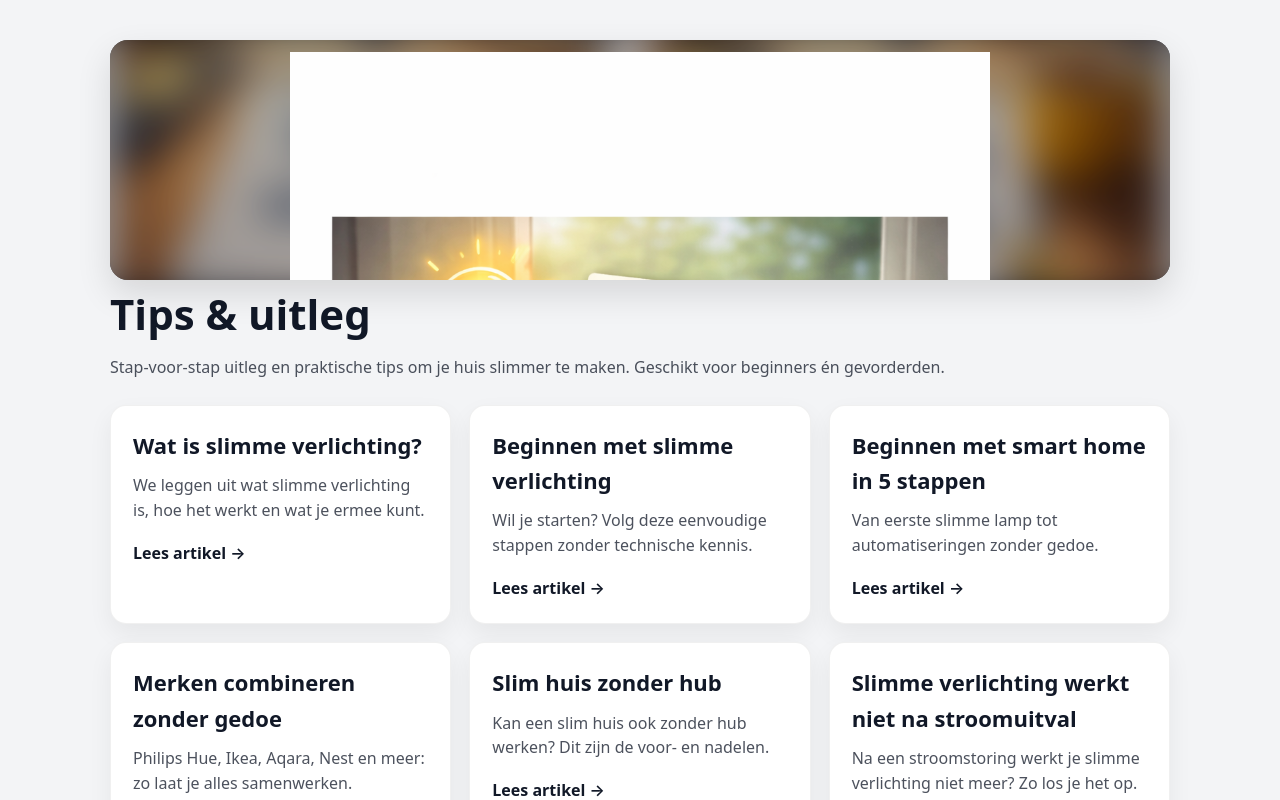
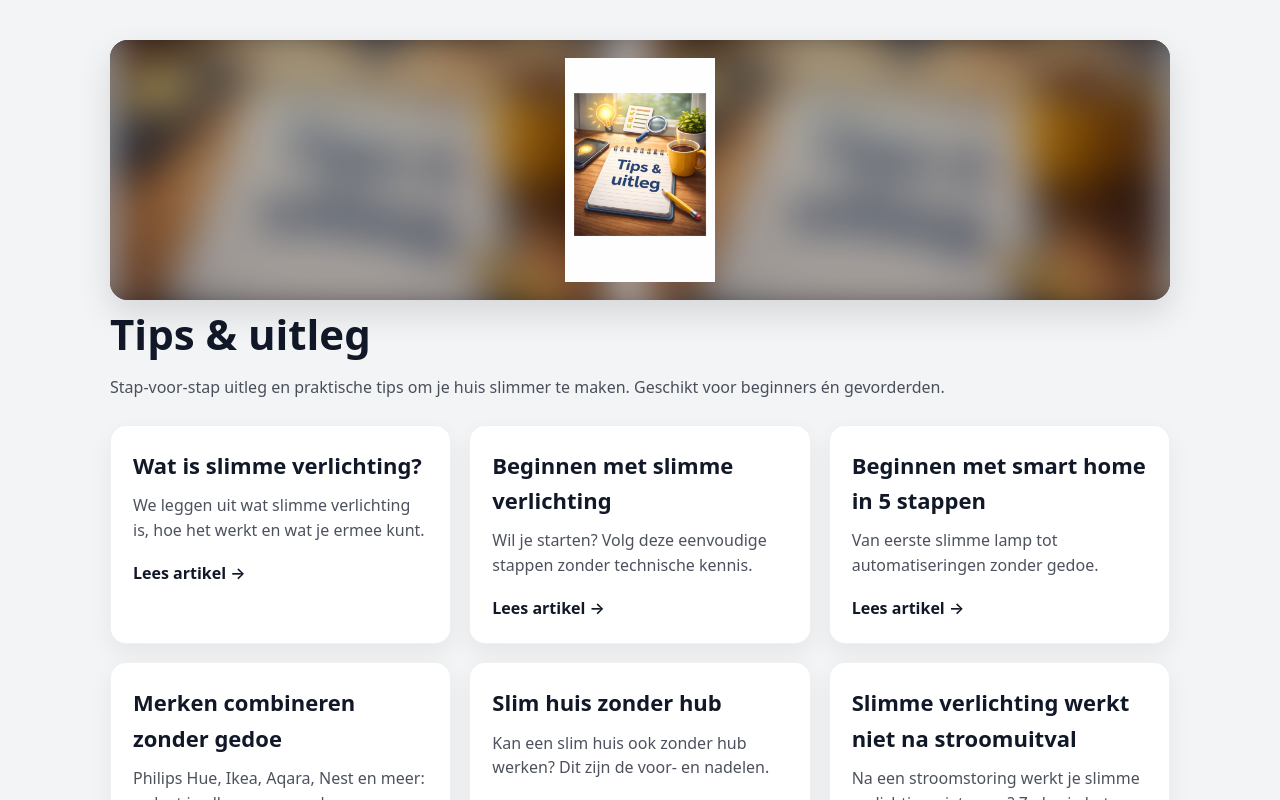
Before and after one commit to hafidgrad/SlimHuisWonen, a Next.js app: page /tips in a window 1280 px wide. Shown: the top 800 px of the page. Built offline with nearby package versions, Linux system fonts and the light colour scheme.

Commit message:
Fix TipBanner layout + blur banners for tips pages

```diff
--- a/app/globals.css
+++ b/app/globals.css
@@ -719,20 +719,21 @@ code {
 }
 
 /* =========================================================
-   ✅ TipBanner (stabiel + groot + blur)
-   werkt met gewone <img> (GEEN Next/Image)
+   ✅ TipBanner (blur zijkanten + grote afbeelding)
+   Werkt PERFECT met Next/Image wrapper
    ========================================================= */
 
 .tipBanner {
   position: relative;
   width: 100%;
-  height: 240px;
+  height: 260px;                 /* ✅ banner hoogte */
   border-radius: 18px;
   overflow: hidden;
   background: #0b0f1a;
   box-shadow: 0 14px 34px rgba(0, 0, 0, 0.12);
 }
 
+/* Blur layers */
 .tipBannerBlur {
   position: absolute;
   top: 0;
@@ -746,9 +747,15 @@ code {
   z-index: 1;
 }
 
-.tipBannerBlurLeft { left: 0; }
-.tipBannerBlurRight { right: 0; }
+.tipBannerBlurLeft {
+  left: 0;
+}
 
+.tipBannerBlurRight {
+  right: 0;
+}
+
+/* Donkere overlay */
 .tipBanner::after {
   content: "";
   position: absolute;
@@ -757,31 +764,43 @@ code {
   z-index: 2;
 }
 
+/* Center content */
 .tipBannerInner {
   position: absolute;
   inset: 0;
   z-index: 3;
-  display: grid;
-  place-items: center;
-  padding: 12px;
+  display: flex;
+  align-items: center;
+  justify-content: center;
+  padding: 18px;
 }
 
-/* ✅ afbeelding groot en stabiel */
-.tipBannerImg {
-  height: 100%;
-  width: auto;
-  max-width: 700px; /* ✅ groter */
-  object-fit: contain;
-  display: block;
+/* ✅ Next/Image wrapper fix */
+.tipBannerInner > span {
+  height: 100% !important;
+  width: 100% !important;
+  display: flex !important;
+  align-items: center !important;
+  justify-content: center !important;
 }
 
+/* ✅ Foto echt groter maken */
+.tipBannerImg {
+  height: 100% !important;
+  width: auto !important;
+  max-width: 620px !important;     /* ✅ groter beeld */
+  object-fit: contain !important;
+  display: block !important;
+}
+
+/* Mobile */
 @media (max-width: 768px) {
   .tipBanner {
-    height: 190px;
+    height: 200px;
     border-radius: 16px;
   }
 
   .tipBannerImg {
-    max-width: 460px;
+    max-width: 420px !important;
   }
 }
--- a/components/TipBanner.jsx
+++ b/components/TipBanner.jsx
@@ -1,3 +1,5 @@
+import Image from "next/image";
+
 export default function TipBanner({ src, alt }) {
   return (
     <div className="tipBanner">
@@ -11,7 +13,14 @@ export default function TipBanner({ src, alt }) {
       />
 
       <div className="tipBannerInner">
-        <img src={src} alt={alt} className="tipBannerImg" />
+        <Image
+          src={src}
+          alt={alt}
+          width={1200}
+          height={600}
+          priority
+          className="tipBannerImg"
+        />
       </div>
     </div>
   );
```
